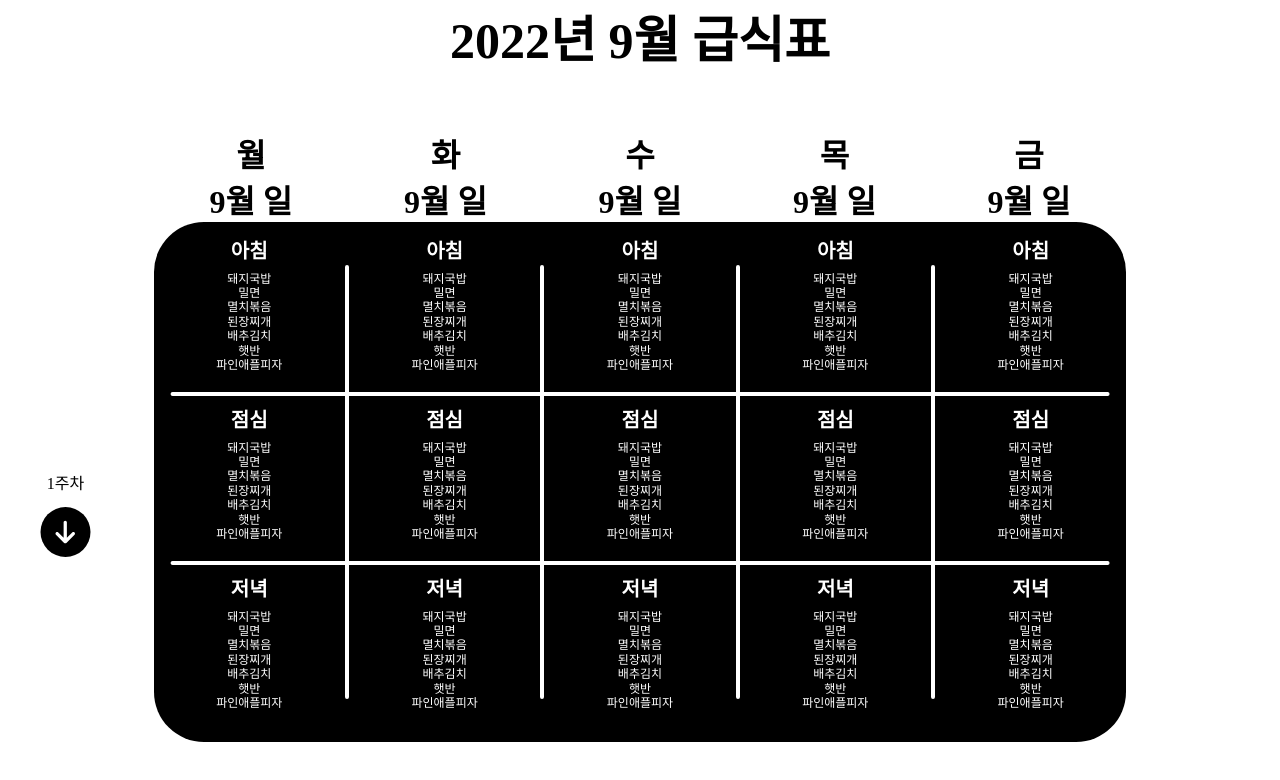
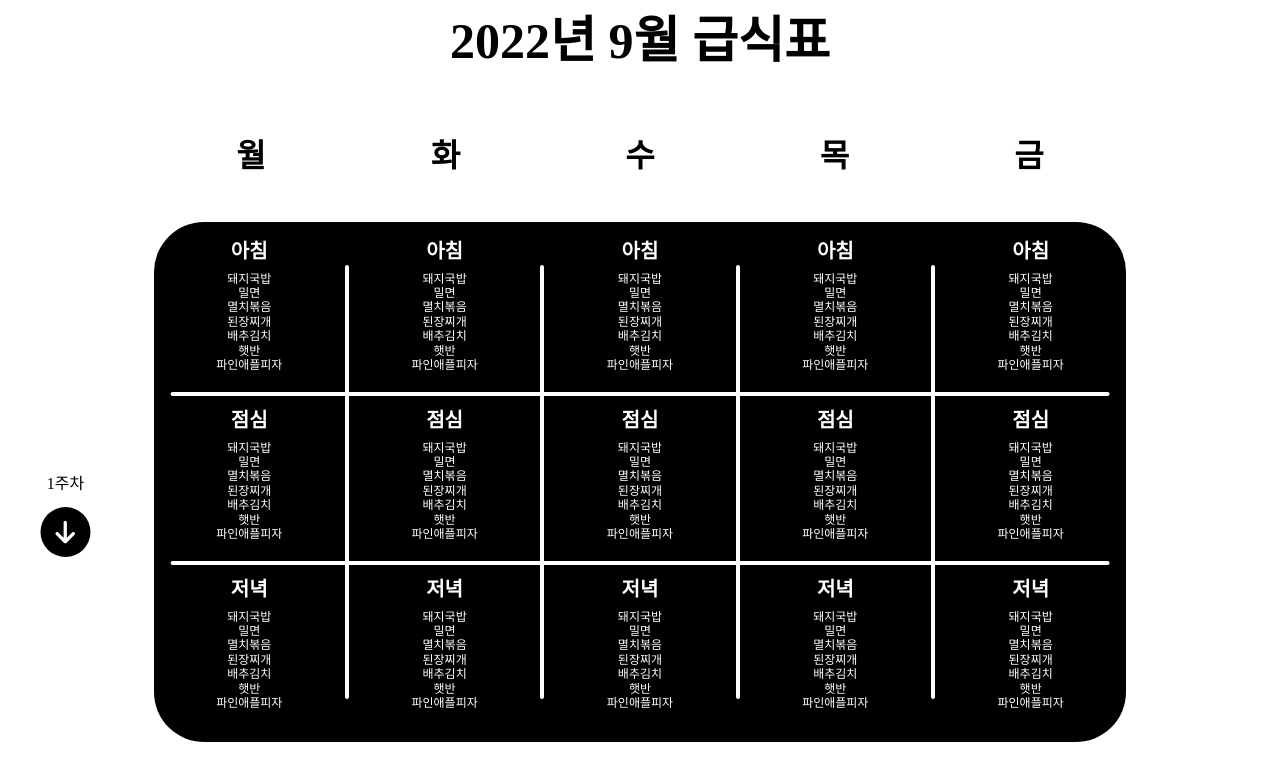
Before and after one commit to sebanimm/ber, a React (Create React App) app: page /monthlyMeal/202209 in a window 1280 px wide. Shown: the top 780 px of the page. Built offline with nearby package versions, Linux system fonts and the light colour scheme; a web font is replaced by a local one.

Commit message:
2022-09-21 | 최대 주차까지 나오도록 설정

```diff
--- a/src/components/MealTable.js
+++ b/src/components/MealTable.js
@@ -93,9 +93,11 @@ const IncreaseBtn = styled.button`
 	color: white;
 	align-items: center;
 	justify-content: center;
-	background: ${(props) => (props.count === 5 ? "none" : "black")};
-	border: ${(props) => (props.count === 5 ? "none" : "black")};
-	pointer-events: ${(props) => (props.count === 5 ? "none" : "black")};
+	background: ${(props) =>
+		props.count === props.weekCount ? "none" : "black"};
+	border: ${(props) => (props.count === props.weekCount ? "none" : "black")};
+	pointer-events: ${(props) =>
+		props.count === props.weekCount ? "none" : "black"};
 `;
 
 const DecreaseBtn = styled.button`
@@ -127,6 +129,11 @@ const Stepper = styled.div`
 `;
 
 const MealTable = ({ year, month, URL }) => {
+	const nowDate = new Date(year, month - 1, 1);
+	const lastDate = new Date(year, month, 0).getDate();
+	const monthSWeek = nowDate.getDay();
+	const weekCount = parseInt((parseInt(lastDate) + monthSWeek - 1) / 7) + 1;
+
 	const [count, setCount] = useState(1);
 
 	const decreaseCount = () => {
@@ -150,11 +157,11 @@ const MealTable = ({ year, month, URL }) => {
 				<p>금</p>
 			</Days>
 			<Dates>
-				<p>{month}월 일</p>
-				<p>{month}월 일</p>
-				<p>{month}월 일</p>
-				<p>{month}월 일</p>
-				<p>{month}월 일</p>
+				<p>ㅤ</p>
+				<p>ㅤ</p>
+				<p>ㅤ</p>
+				<p>ㅤ</p>
+				<p>ㅤ</p>
 			</Dates>
 			<div style={{ position: "relative" }}>
 				<Stepper>
@@ -162,7 +169,11 @@ const MealTable = ({ year, month, URL }) => {
 						<FontAwesomeIcon icon={faArrowUp} style={{ color: "#FFF" }} />
 					</DecreaseBtn>
 					<p>{count}주차</p>
-					<IncreaseBtn onClick={increaseCount} count={count}>
+					<IncreaseBtn
+						onClick={increaseCount}
+						count={count}
+						weekCount={weekCount}
+					>
 						<FontAwesomeIcon icon={faArrowDown} style={{ color: "#FFF" }} />
 					</IncreaseBtn>
 				</Stepper>
```
Also changed, not shown: 1 other file (tests, documents, lock files or other folders).
